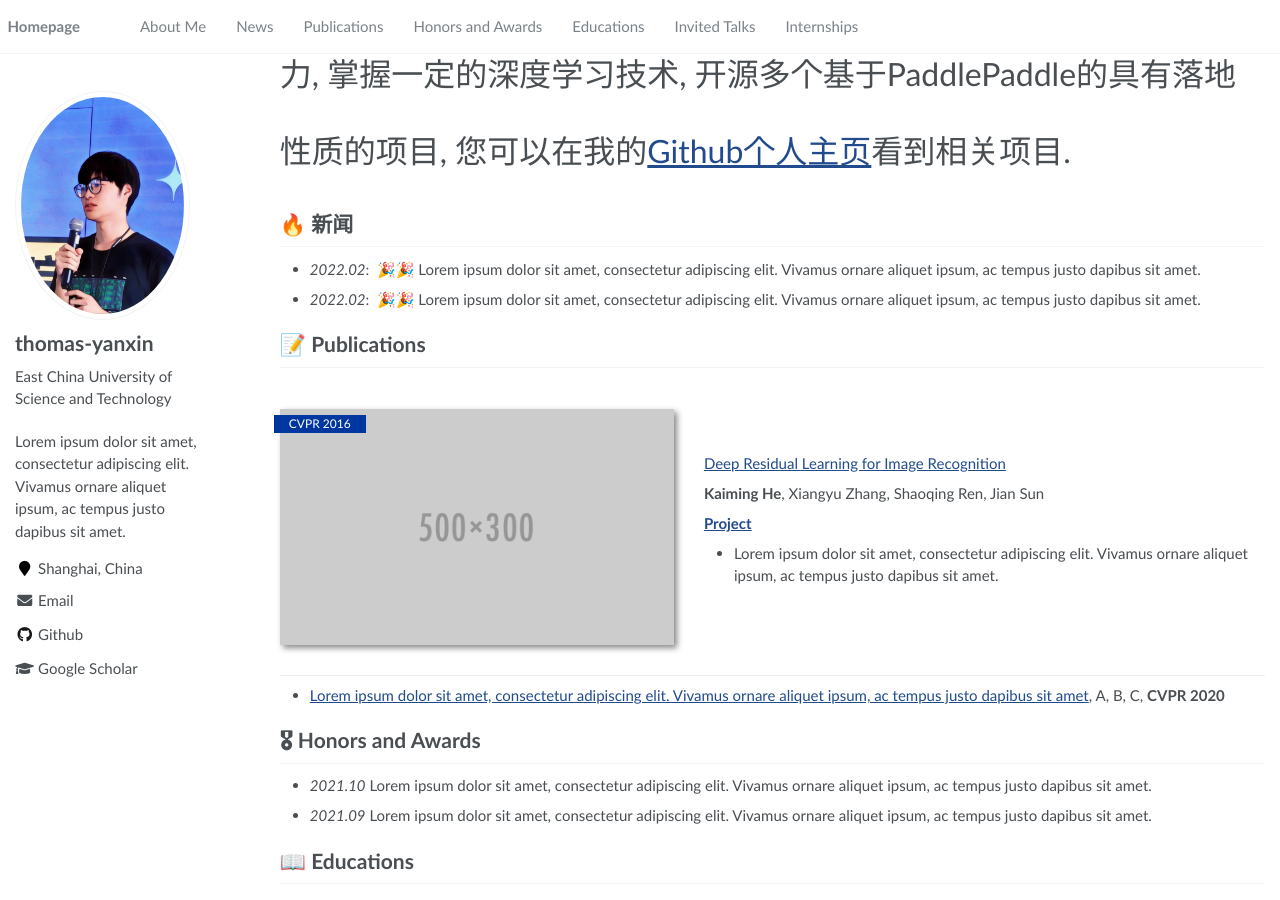
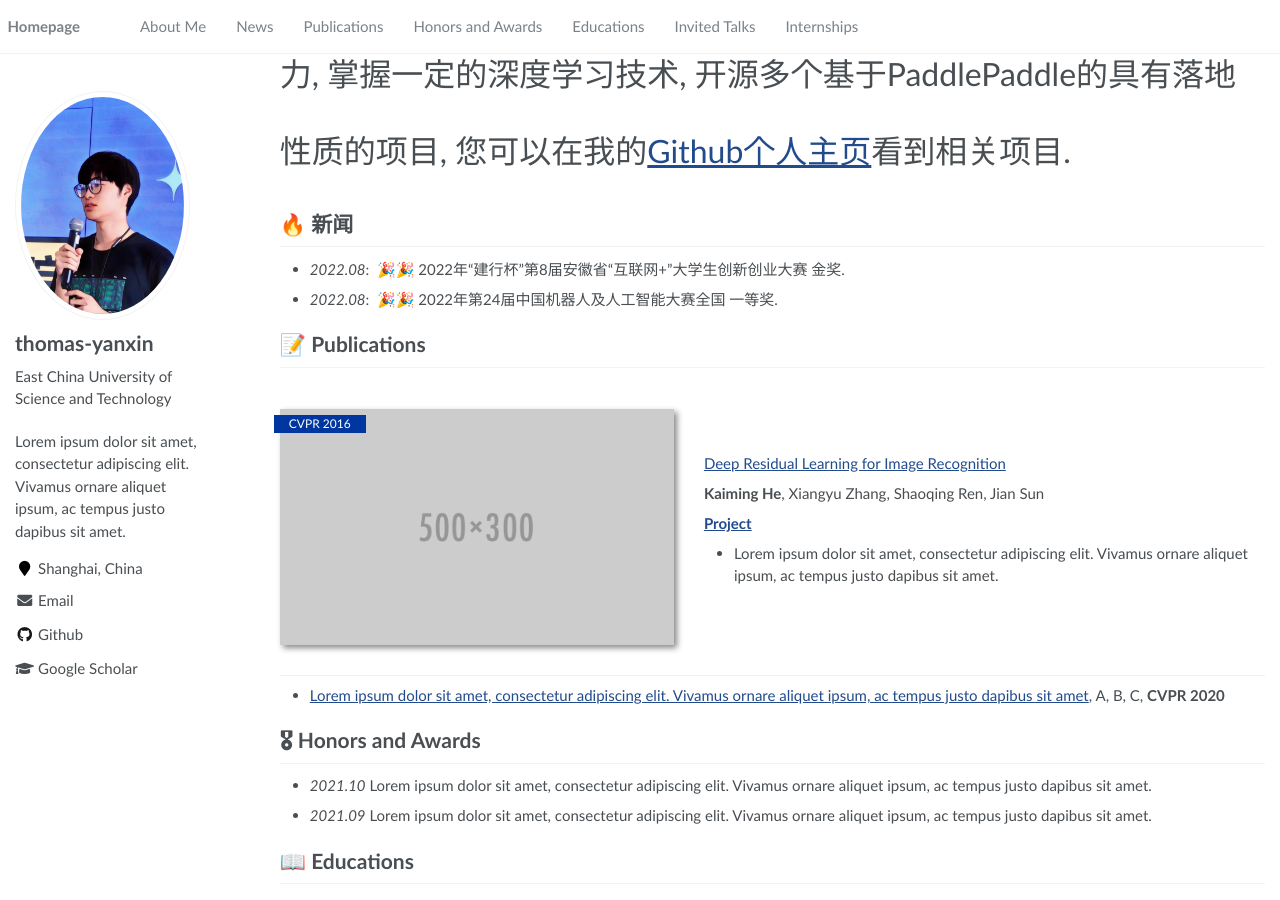
Before and after one commit to thomas-yanxin/thomas-yanxin.github.io, a Jekyll site: the page built from _pages/about.md, in a window 1280 px wide and 900 px high, scrolled down 347 px. Built offline with Jekyll 4.4.1, drawn with Linux system fonts in a browser that asks for light colours.

Commit message:
Update about.md

```diff
--- a/_pages/about.md
+++ b/_pages/about.md
@@ -22,8 +22,8 @@
 </p>
 
 # 🔥 新闻
-- *2022.02*: &nbsp;🎉🎉 Lorem ipsum dolor sit amet, consectetur adipiscing elit. Vivamus ornare aliquet ipsum, ac tempus justo dapibus sit amet.
-- *2022.02*: &nbsp;🎉🎉 Lorem ipsum dolor sit amet, consectetur adipiscing elit. Vivamus ornare aliquet ipsum, ac tempus justo dapibus sit amet.
+- *2022.08*: &nbsp;🎉🎉 2022年“建行杯”第8届安徽省“互联网+”大学生创新创业大赛 金奖.
+- *2022.08*: &nbsp;🎉🎉 2022年第24届中国机器人及人工智能大赛全国 一等奖.
 
 # 📝 Publications
 
@@ -56,7 +56,5 @@
 
 
 
-
-
 <!-- # 💻 Internships
 - *2019.05 - 2020.02*, [Lorem](https://github.com/), China. -->
```
